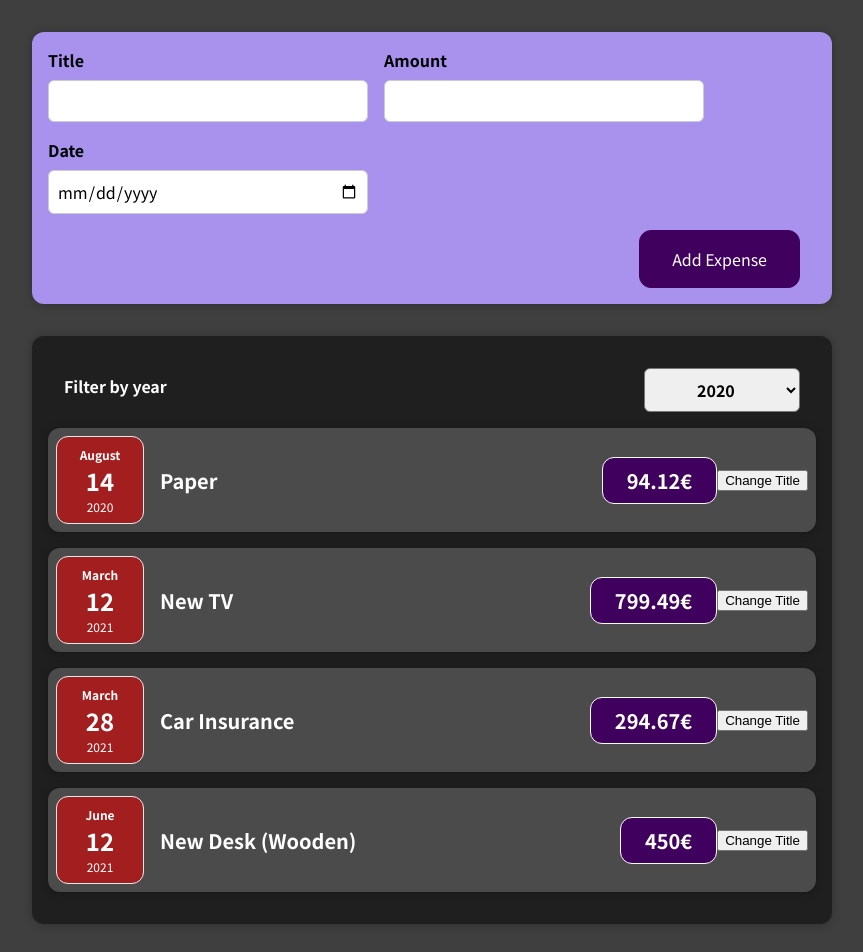
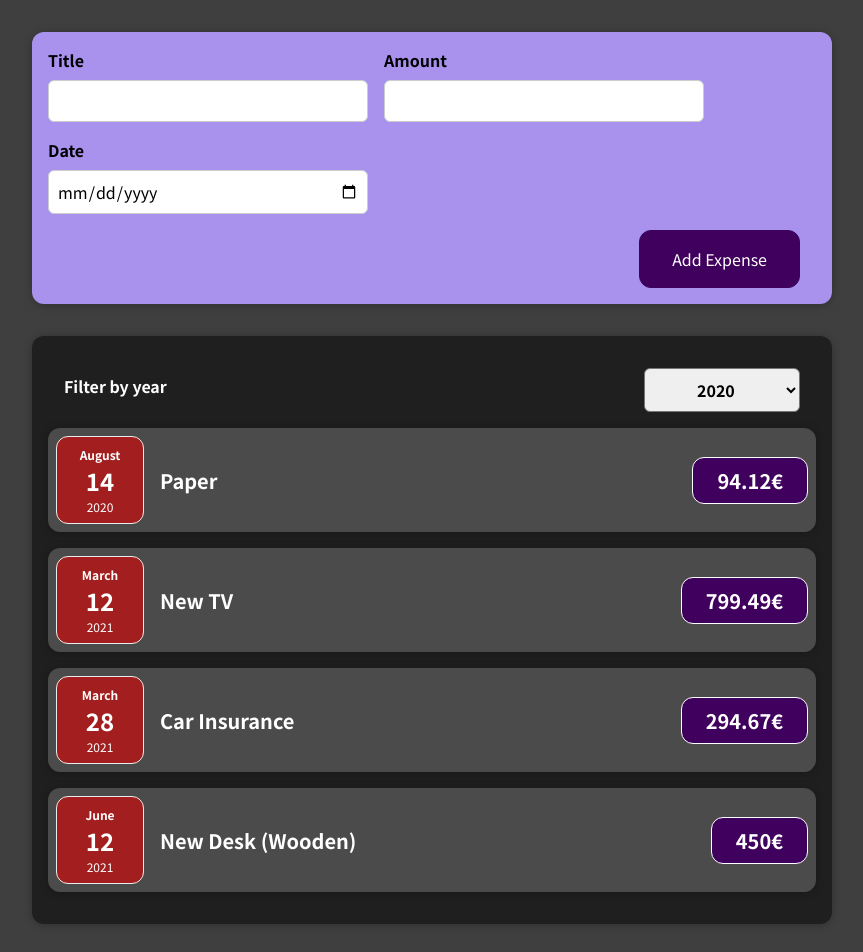
Before and after one commit to Sistemshdortiz/ExpensesApp, a React (Create React App) app: page / in a window 1280 px wide. Shown: the top 952 px of the page, without its empty margins (208-1071 px from the left). Built offline with nearby package versions, Linux system fonts and the light colour scheme.

Commit message:
Added dinamic list

```diff
--- a/src/App.js
+++ b/src/App.js
@@ -1,10 +1,8 @@
-import React from "react";
+import React, {useState} from "react";
 import Expense from "./components/Expenses/Expense";
 import NewExpense from "./components/NewExpense/NewExpense";
 
-
-const App = () => {
-  const expenses = [
+const DUMMY_EXPENSES = [
   {
     id: 'e1',
     title: 'Paper',
@@ -27,6 +25,9 @@
 ];
 
 
+const App = () => {
+  const [expenses, setExpenses] = useState(DUMMY_EXPENSES)
+
   // return React.createElement(
   //   'div',
   //   {},
@@ -35,9 +36,10 @@
   // );
 
   const addExpenseHandler = expense =>{
-    console.log('In App.js');
-    console.log(expense)
-  }
+    setExpenses(prevExpenses => {
+      return ([expense, ...prevExpenses])
+    })
+  };
 
 
   return (
--- a/src/components/Expenses/Expense.js
+++ b/src/components/Expenses/Expense.js
@@ -1,4 +1,4 @@
-import React, {useState} from 'react';
+import React, { useState } from 'react';
 import Card from '../UI/Card'
 import './Expense.css'
 import ExpenseItem from './ExpenseItem';
@@ -8,7 +8,7 @@
 
     const [filteredYear, setFilteredYear] = useState('2020');
 
-    const filterChangeHandler = selectedYear =>{
+    const filterChangeHandler = selectedYear => {
         setFilteredYear(filteredYear)
 
     }
@@ -16,26 +16,15 @@
     return (
 
         <div>
-        <Card className='expenses'>
-            <ExpensesFilter selected={filteredYear} onChangeFilter={filterChangeHandler}/>
-            <ExpenseItem
-                title={props.items[0].title}
-                amount={props.items[0].amount}
-                date={props.items[0].date} />
-            <ExpenseItem
-                title={props.items[1].title}
-                amount={props.items[1].amount}
-                date={props.items[1].date} />
-            <ExpenseItem
-                title={props.items[2].title}
-                amount={props.items[2].amount}
-                date={props.items[2].date} />
-            <ExpenseItem
-                title={props.items[3].title}
-                amount={props.items[3].amount}
-                date={props.items[3].date} />
-
-        </Card>
+            <Card className='expenses'>
+                <ExpensesFilter selected={filteredYear} onChangeFilter={filterChangeHandler} />
+                {props.items.map((expense) => (
+                    <ExpenseItem
+                        id={expense.id}
+                        title={expense.title}
+                        amount={expense.amount}
+                        date={expense.date} />))}
+            </Card>
         </div>)
 }
 
--- a/src/components/Expenses/ExpenseItem.js
+++ b/src/components/Expenses/ExpenseItem.js
@@ -1,25 +1,17 @@
-import React, { useState } from 'react';
+import React from 'react';
 import './ExpenseItem.css'
 import ExpenseDate from './ExpenseDate';
 import Card from '../UI/Card';
 import { isMobile } from 'react-device-detect';
 
 const ExpenseItem = (props) => {
-    const [title, setTitle] = useState(props.title);
-    console.log("expenses items evalueted by react")
-
-    const ClickHandler = () => {
-        setTitle("Updated");
-
-        console.log(title);
-    };
 
     return (
         isMobile ?
             <Card className='expense-item'>
                 <ExpenseDate date={props.date} />
                 <div className='expense-item__description'>
-
+                        <h2>{props.title}</h2>
                     <div className='expense-item__price'>{props.amount}€</div>
                 </div>
             </Card>
@@ -27,10 +19,9 @@
             <Card className='expense-item'>
                 <ExpenseDate date={props.date} />
                 <div className='expense-item__description'>
-                    <h2>{title}</h2>
-                    <div className='expense-item__price'>{props.amount}€</div>
+                <h2>{props.title}</h2>
+                <div className='expense-item__price'>{props.amount}€</div>
                 </div>
-                <button onClick={ClickHandler}>Change Title</button>
             </Card>
     );
 }
```
Lines whose indentation alone changed are shown as unchanged.
